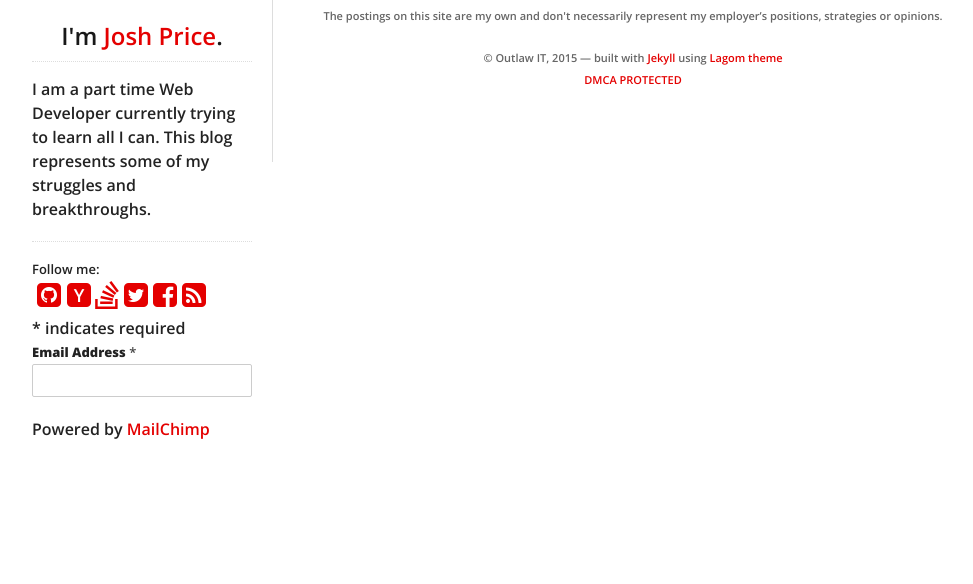
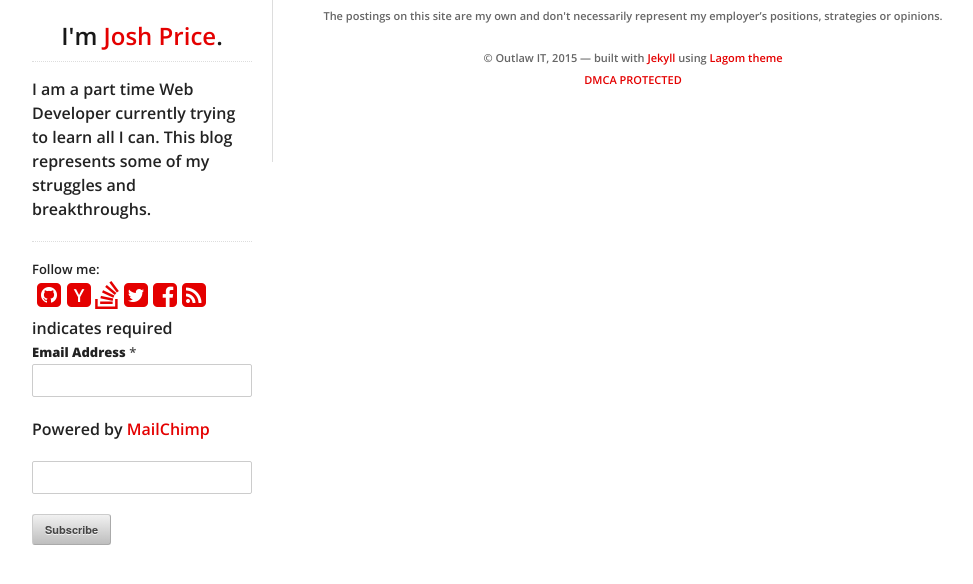
Before and after one commit to jprice/jprice.github.io, a Jekyll site: the page built from index.html, in a window 1280 px wide, cut to the strip 270-907 px from the top of the page. Shown: the top 584 px of the strip, without its empty margins (138-1111 px from the left). Built offline with Jekyll 4.4.1, drawn with Linux system fonts in a browser that asks for light colours; nearby versions of some CDN libraries.

Commit message:
adding mailing list

```diff
--- a/_includes/list.html
+++ b/_includes/list.html
@@ -1,23 +1,14 @@
-<!-- Begin MailChimp Signup Form -->
-<div id="mc_embed_signup">
+
 <form action="//joshprice.us1.list-manage.com/subscribe/post?u=7ed3de1bb6631e21854f5455a&amp;id=495ed22d3f" method="post" id="mc-embedded-subscribe-form" name="mc-embedded-subscribe-form" class="validate" target="_blank" novalidate>
-    <div id="mc_embed_signup_scroll">
-
-<div class="indicates-required"><span class="asterisk">*</span> indicates required</div>
-<div class="mc-field-group">
+indicates required
 	<label for="mce-EMAIL">Email Address  <span class="asterisk">*</span>
 </label>
 	<input type="email" value="" name="EMAIL" class="required email" id="mce-EMAIL">
-</div>
 <p>Powered by <a href="http://eepurl.com/FABhf" title="MailChimp - email marketing made easy and fun">MailChimp</a></p>
 	<div id="mce-responses" class="clear">
 		<div class="response" id="mce-error-response" style="display:none"></div>
 		<div class="response" id="mce-success-response" style="display:none"></div>
-	</div>    <!-- real people should not fill this in and expect good things - do not remove this or risk form bot signups-->
-    <div style="position: absolute; left: -5000px;"><input type="text" name="b_7ed3de1bb6631e21854f5455a_495ed22d3f" tabindex="-1" value=""></div>
-    <div class="clear"><input type="submit" value="Subscribe" name="subscribe" id="mc-embedded-subscribe" class="button"></div>
-    </div>
+	</div>
+   <input type="text" name="b_7ed3de1bb6631e21854f5455a_495ed22d3f" tabindex="-1" value="">
+    <input type="submit" value="Subscribe" name="subscribe" id="mc-embedded-subscribe" class="button">
 </form>
-</div>
-
-<!--End mc_embed_signup-->
```
